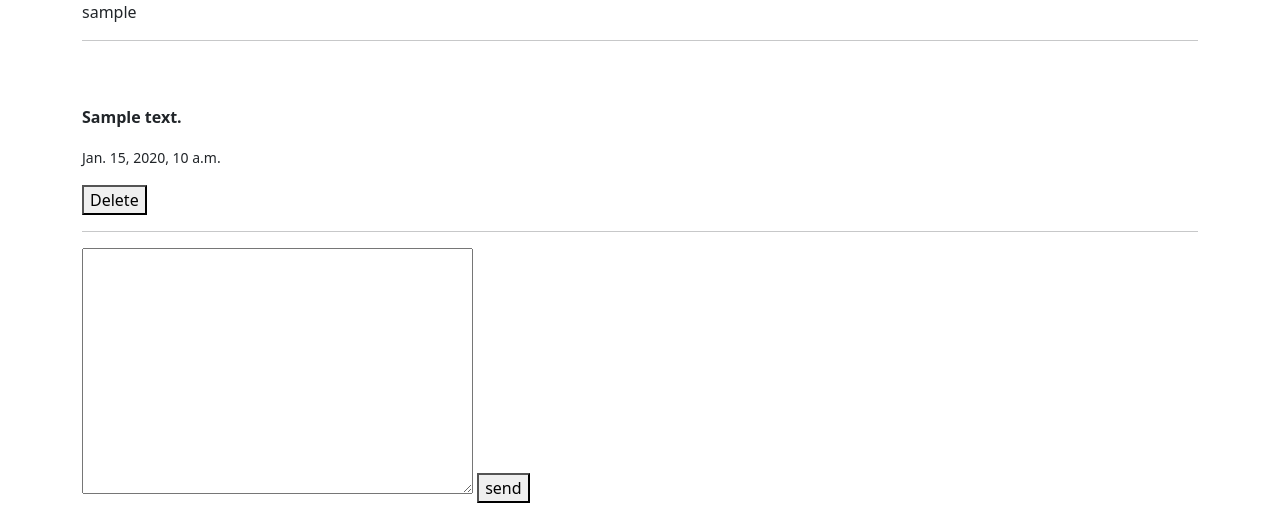
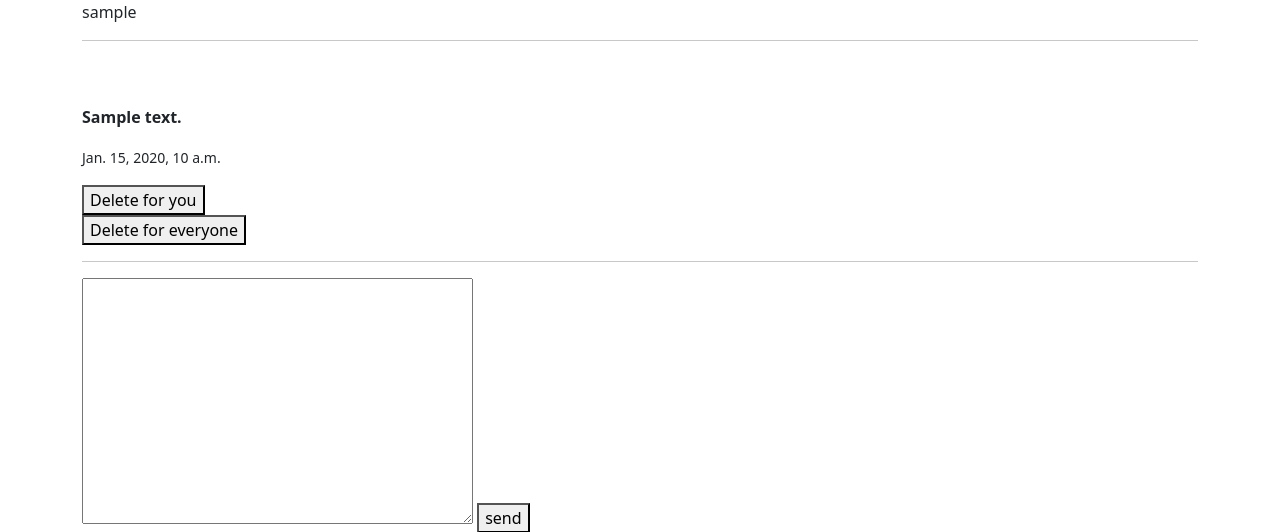
Before and after one commit to Chyrets/djangoChat, a Django app: page /chat/1/ in a window 1280 px wide. Shown: the part 56-588 px from the top of the page. Run offline with Django 3.2, Linux system fonts and the light colour scheme; a user stored in the database is signed in; tables that the repository leaves empty hold one stand-in row (values such as "Sample post").

Commit message:
added the ability to delete messages for request user or for everyone

```diff
--- a/chat/admin.py
+++ b/chat/admin.py
@@ -7,4 +7,4 @@ admin.site.register(Chat)
 
 @admin.register(Message)
 class MessageAdmin(admin.ModelAdmin):
-    list_display = ('message', 'deleted')
+    list_display = ('message', 'deleted', 'deleted_for_user')
--- a/chat/models.py
+++ b/chat/models.py
@@ -24,6 +24,7 @@ class Message(models.Model):
     date = models.DateTimeField(auto_now_add=True)
     unread = models.BooleanField(default=True)
     deleted = models.BooleanField(default=False)
+    deleted_for_user = models.ForeignKey(User, on_delete=models.CASCADE, null=True, blank=True)
 
     class Meta:
         ordering = ['date']
--- a/chat/urls.py
+++ b/chat/urls.py
@@ -5,5 +5,5 @@ from . import views
 urlpatterns = [
     path('', views.DirectView.as_view(), name='base'),
     path('chat/<pk>/', views.ChatView.as_view(), name='chat'),
-    path('message/<message_id>/', views.DeleteMessage.as_view(), name='delete')
+    path('message/<message_id>/<option>/', views.DeleteMessage.as_view(), name='delete')
 ]
--- a/chat/views.py
+++ b/chat/views.py
@@ -20,7 +20,10 @@ class DirectView(LoginRequiredMixin, View):
         messages = []
         for chat in chats:
             try:
-                messages.append(Message.objects.filter(chat=chat).latest('date'))
+                messages.append(
+                    Message.objects.filter(
+                        chat=chat, deleted=False
+                    ).exclude(deleted_for_user=request.user).latest('date'))
             except Message.DoesNotExist:
                 continue
 
@@ -42,7 +45,8 @@ class ChatView(LoginRequiredMixin, View):
     template_name = 'chat/direct.html'
 
     def get(self, request, pk, *args, **kwargs):
-        messages = Message.objects.filter(chat_id=pk, chat__members=request.user, deleted=False)
+        user = request.user
+        messages = Message.objects.filter(chat_id=pk, chat__members=user, deleted=False).exclude(deleted_for_user=user)
 
         form = self.form_class()
 
@@ -72,9 +76,14 @@ class DeleteMessage(LoginRequiredMixin, View):
     def get(self, request, *args, **kwargs):
         return HttpResponseRedirect(request.META.get('HTTP_REFERER'))
 
-    def post(self, request, message_id, *args, **kwargs):
+    def post(self, request, option, message_id, *args, **kwargs):
         message = Message.objects.get(id=message_id)
+
         if request.method == 'POST':
-            message.deleted = True
-            message.save()
+            if int(option) == 0:
+                message.deleted_for_user = request.user
+                message.save()
+            else:
+                message.deleted = True
+                message.save()
         return HttpResponseRedirect(request.META.get('HTTP_REFERER'))
--- a/templates/chat/direct.html
+++ b/templates/chat/direct.html
@@ -15,9 +15,13 @@
             <p><strong>{{ message.message }}</strong></p>
             <p><small>{{ message.date }}</small></p>
             <p>
-            <form action="{% url 'delete' message.pk %}" method="post">
+            <form action="{% url 'delete' message.pk 0 %}" method="post">
                 {% csrf_token %}
-                <button type="submit">Delete</button>
+                <button type="submit">Delete for you</button>
+            </form>
+            <form action="{% url 'delete' message.pk 1 %}" method="post">
+                {% csrf_token %}
+                <button type="submit">Delete for everyone</button>
             </form>
             </p>
             <hr>
```
